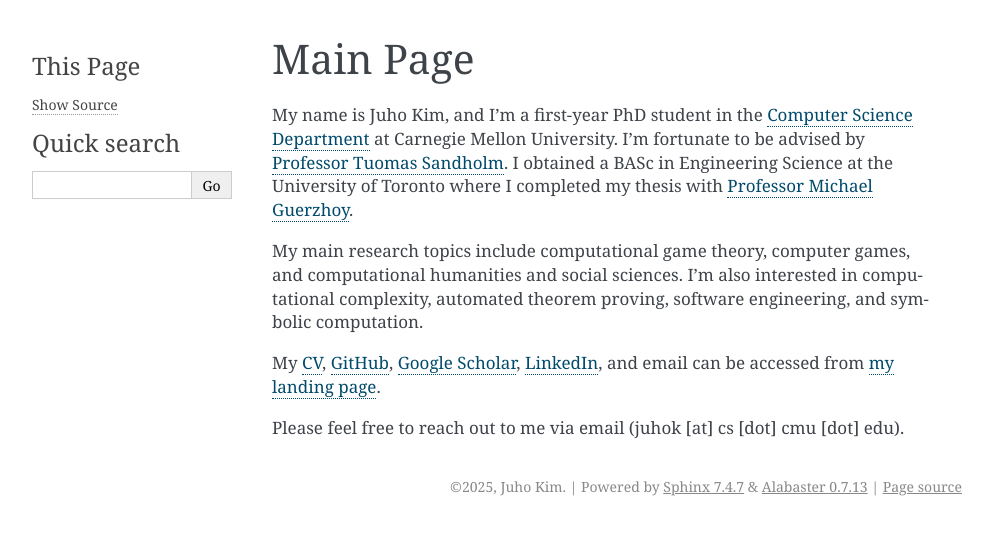
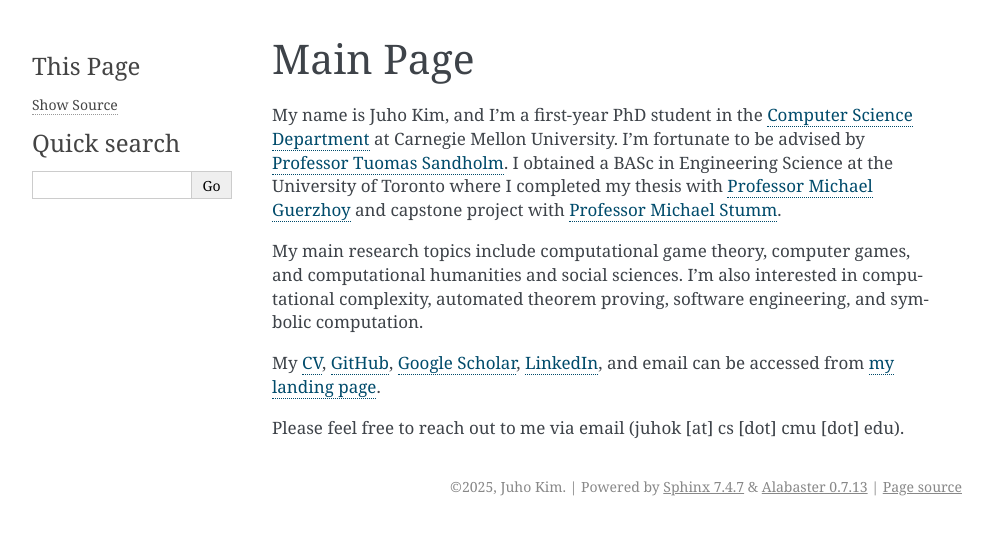
Before and after one commit to AussieSeaweed/personal-website, a Sphinx documentation site: the page built from source/index.rst, in a window 1280 px wide. Shown: the top 535 px of the page, without its empty margins (148-1141 px from the left). Built offline with Sphinx 7.4.7, drawn with Linux system fonts in a browser that asks for light colours.

Commit message:
Add Ref to Prof Stumm

```diff
--- a/source/index.rst
+++ b/source/index.rst
@@ -8,7 +8,7 @@ Main Page
 
 My name is Juho Kim, and I'm a first-year PhD student in the `Computer Science Department <https://csd.cmu.edu/>`_ at Carnegie Mellon University.
 I'm fortunate to be advised by `Professor Tuomas Sandholm <https://www.cs.cmu.edu/~sandholm/>`_.
-I obtained a BASc in Engineering Science at the University of Toronto where I completed my thesis with `Professor Michael Guerzhoy <https://www.cs.toronto.edu/~guerzhoy/>`_.
+I obtained a BASc in Engineering Science at the University of Toronto where I completed my thesis with `Professor Michael Guerzhoy <https://www.cs.toronto.edu/~guerzhoy/>`_ and capstone project with `Professor Michael Stumm <https://www.eecg.toronto.edu/~stumm/>`_.
 
 My main research topics include computational game theory, computer games, and computational humanities and social sciences.
 I'm also interested in computational complexity, automated theorem proving, software engineering, and symbolic computation.
```
